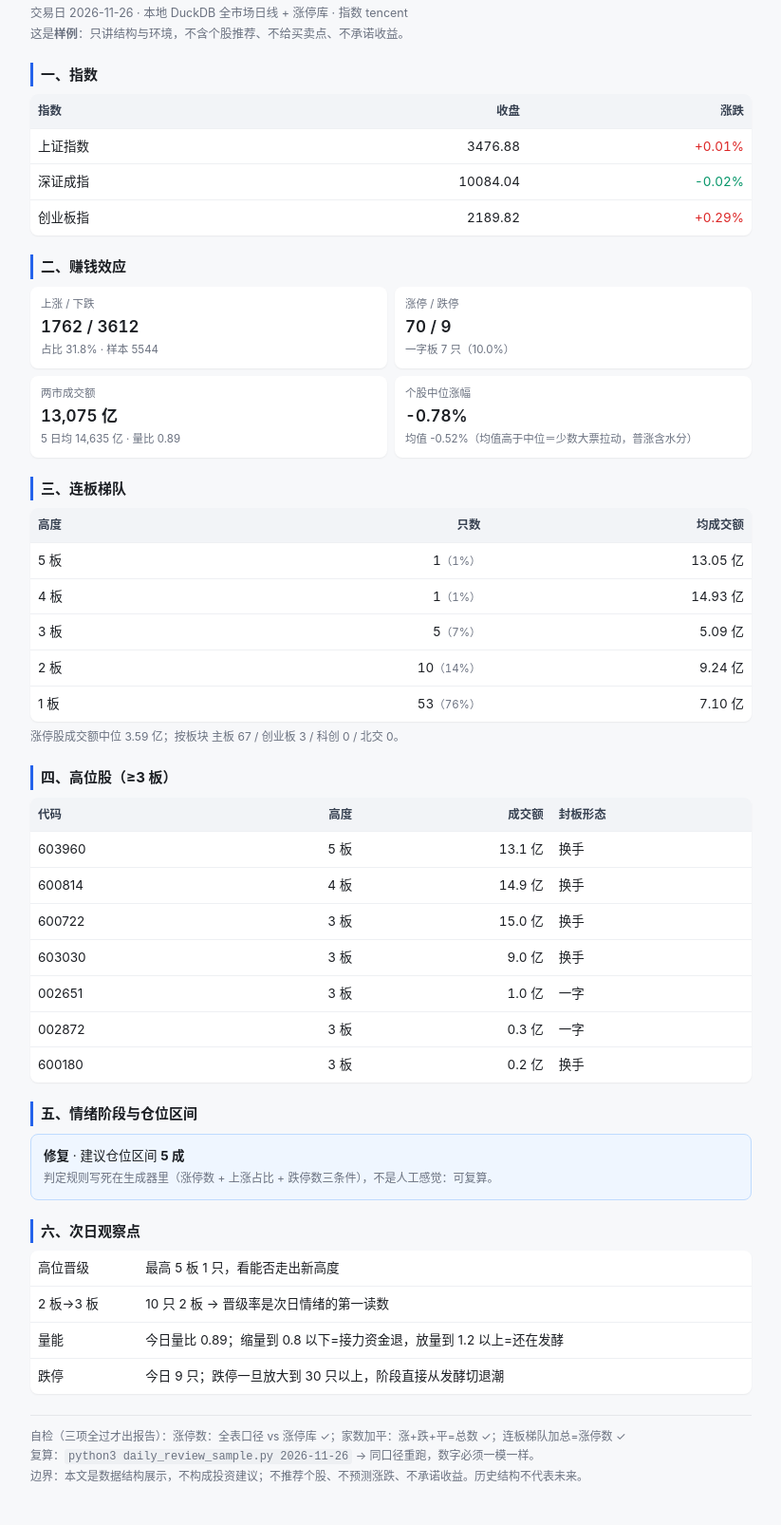
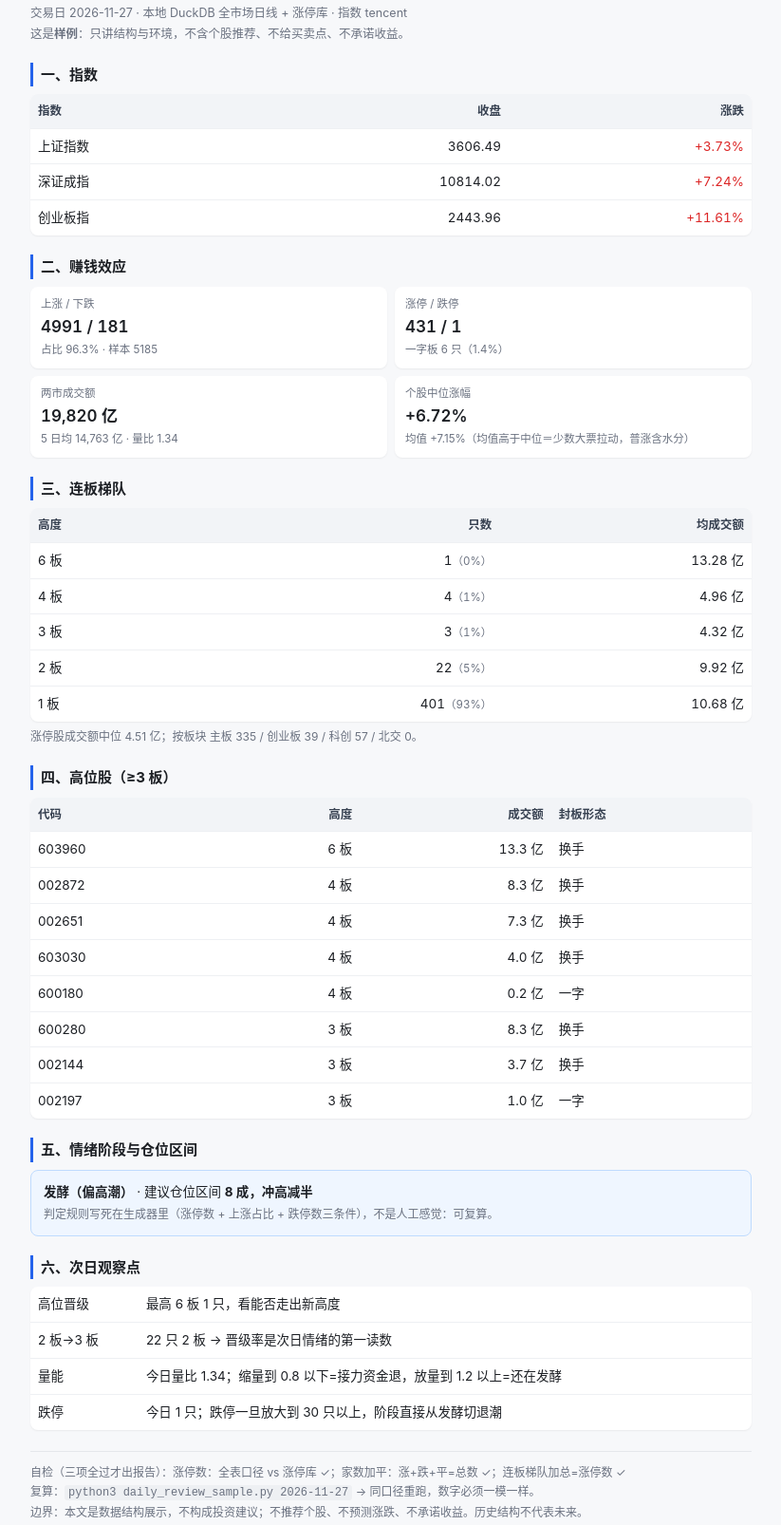
Before and after one commit to DANGNIANQIN/astock-sample-library, a plain HTML site: page day-report.html in a window 1280 px wide. Shown: the part 45-1651 px from the top of the page at 95% size, without its empty margins (228-1051 px from the left). Before the commit the page ends 1624 px from the top, so only its background shows below. Drawn offline with Linux system fonts and the light colour scheme.

Commit message:
日报样刊切到与 /live/ 同源的涨停库（11-27 · 涨停 431 与 meta 一致）

```diff
--- a/day-report.html
+++ b/day-report.html
@@ -1,6 +1,6 @@
 <!doctype html><html lang="zh-CN"><head><meta charset="utf-8">
 <meta name="viewport" content="width=device-width,initial-scale=1">
-<title>A股每日复盘样刊 · 2026-11-26</title>
+<title>A股每日复盘样刊 · 2026-11-27</title>
 <style>
 *{box-sizing:border-box}
 body{margin:0;padding:14px;font:15px/1.7 -apple-system,"PingFang SC","Noto Sans CJK SC",sans-serif;
@@ -30,47 +30,46 @@ box-shadow:0 1px 2px rgba(0,0,0,.06)}
 code{background:#eef0f3;padding:1px 4px;border-radius:3px;font-size:12px}
 </style></head><body><div class="wrap">
 <h1>A股每日复盘样刊</h1>
-<div class="sub">交易日 2026-11-26 · 本地 DuckDB 全市场日线 + 涨停库 · 指数 tencent<br>
+<div class="sub">交易日 2026-11-27 · 本地 DuckDB 全市场日线 + 涨停库 · 指数 tencent<br>
 这是<b>样例</b>：只讲结构与环境，不含个股推荐、不给买卖点、不承诺收益。</div>
 
 <h2>一、指数</h2>
-<table><tr><th>指数</th><th class="num">收盘</th><th class="num">涨跌</th></tr><tr><td>上证指数</td><td class='num'>3476.88</td><td class='num up'>+0.01%</td></tr><tr><td>深证成指</td><td class='num'>10084.04</td><td class='num dn'>-0.02%</td></tr><tr><td>创业板指</td><td class='num'>2189.82</td><td class='num up'>+0.29%</td></tr></table>
+<table><tr><th>指数</th><th class="num">收盘</th><th class="num">涨跌</th></tr><tr><td>上证指数</td><td class='num'>3606.49</td><td class='num up'>+3.73%</td></tr><tr><td>深证成指</td><td class='num'>10814.02</td><td class='num up'>+7.24%</td></tr><tr><td>创业板指</td><td class='num'>2443.96</td><td class='num up'>+11.61%</td></tr></table>
 
 <h2>二、赚钱效应</h2>
 <div class="kv">
-<div class="card"><div class="k">上涨 / 下跌</div><div class="v">1762 / 3612</div>
-<div class="k">占比 31.8% · 样本 5544</div></div>
-<div class="card"><div class="k">涨停 / 跌停</div><div class="v">70 / 9</div>
-<div class="k">一字板 7 只（10.0%）</div></div>
-<div class="card"><div class="k">两市成交额</div><div class="v">13,075 亿</div>
-<div class="k">5 日均 14,635 亿 · 量比 0.89</div></div>
-<div class="card"><div class="k">个股中位涨幅</div><div class="v">-0.78%</div>
-<div class="k">均值 -0.52%（均值高于中位＝少数大票拉动，普涨含水分）</div></div>
+<div class="card"><div class="k">上涨 / 下跌</div><div class="v">4991 / 181</div>
+<div class="k">占比 96.3% · 样本 5185</div></div>
+<div class="card"><div class="k">涨停 / 跌停</div><div class="v">431 / 1</div>
+<div class="k">一字板 6 只（1.4%）</div></div>
+<div class="card"><div class="k">两市成交额</div><div class="v">19,820 亿</div>
+<div class="k">5 日均 14,763 亿 · 量比 1.34</div></div>
+<div class="card"><div class="k">个股中位涨幅</div><div class="v">+6.72%</div>
+<div class="k">均值 +7.15%（均值高于中位＝少数大票拉动，普涨含水分）</div></div>
 </div>
 
 <h2>三、连板梯队</h2>
 <table><tr><th>高度</th><th class="num">只数</th><th class="num">均成交额</th></tr>
-<tr><td>5 板</td><td class='num'>1<span class='pc'>（1%）</span></td><td class='num'>13.05 亿</td></tr><tr><td>4 板</td><td class='num'>1<span class='pc'>（1%）</span></td><td class='num'>14.93 亿</td></tr><tr><td>3 板</td><td class='num'>5<span class='pc'>（7%）</span></td><td class='num'>5.09 亿</td></tr><tr><td>2 板</td><td class='num'>10<span class='pc'>（14%）</span></td><td class='num'>9.24 亿</td></tr><tr><td>1 板</td><td class='num'>53<span class='pc'>（76%）</span></td><td class='num'>7.10 亿</td></tr></table>
-<div class="note">涨停股成交额中位 3.59 亿；按板块 主板 67 / 创业板 3 / 科创 0 / 北交 0。</div>
+<tr><td>6 板</td><td class='num'>1<span class='pc'>（0%）</span></td><td class='num'>13.28 亿</td></tr><tr><td>4 板</td><td class='num'>4<span class='pc'>（1%）</span></td><td class='num'>4.96 亿</td></tr><tr><td>3 板</td><td class='num'>3<span class='pc'>（1%）</span></td><td class='num'>4.32 亿</td></tr><tr><td>2 板</td><td class='num'>22<span class='pc'>（5%）</span></td><td class='num'>9.92 亿</td></tr><tr><td>1 板</td><td class='num'>401<span class='pc'>（93%）</span></td><td class='num'>10.68 亿</td></tr></table>
+<div class="note">涨停股成交额中位 4.51 亿；按板块 主板 335 / 创业板 39 / 科创 57 / 北交 0。</div>
 
 <h2>四、高位股（≥3 板）</h2>
-<table><tr><th>代码</th><th class="num">高度</th><th class="num">成交额</th><th>封板形态</th></tr><tr><td>603960</td><td class='num'>5 板</td><td class='num'>13.1 亿</td><td>换手</td></tr><tr><td>600814</td><td class='num'>4 板</td><td class='num'>14.9 亿</td><td>换手</td></tr><tr><td>600722</td><td class='num'>3 板</td><td class='num'>15.0 亿</td><td>换手</td></tr><tr><td>603030</td><td class='num'>3 板</td><td class='num'>9.0 亿</td><td>换手</td></tr><tr><td>002651</td><td class='num'>3 板</td><td class='num'>1.0 亿</td><td>一字</td></tr><tr><td>002872</td><td class='num'>3 板</td><td class='num'>0.3 亿</td><td>一字</td></tr><tr><td>600180</td><td class='num'>3 板</td><td class='num'>0.2 亿</td><td>换手</td></tr></table>
+<table><tr><th>代码</th><th class="num">高度</th><th class="num">成交额</th><th>封板形态</th></tr><tr><td>603960</td><td class='num'>6 板</td><td class='num'>13.3 亿</td><td>换手</td></tr><tr><td>002872</td><td class='num'>4 板</td><td class='num'>8.3 亿</td><td>换手</td></tr><tr><td>002651</td><td class='num'>4 板</td><td class='num'>7.3 亿</td><td>换手</td></tr><tr><td>603030</td><td class='num'>4 板</td><td class='num'>4.0 亿</td><td>换手</td></tr><tr><td>600180</td><td class='num'>4 板</td><td class='num'>0.2 亿</td><td>一字</td></tr><tr><td>600280</td><td class='num'>3 板</td><td class='num'>8.3 亿</td><td>换手</td></tr><tr><td>002144</td><td class='num'>3 板</td><td class='num'>3.7 亿</td><td>换手</td></tr><tr><td>002197</td><td class='num'>3 板</td><td class='num'>1.0 亿</td><td>一字</td></tr></table>
 
 <h2>五、情绪阶段与仓位区间</h2>
-<div class="stage"><b>修复</b> · 建议仓位区间 <b>5 成</b><br>
+<div class="stage"><b>发酵（偏高潮）</b> · 建议仓位区间 <b>8 成，冲高减半</b><br>
 <span class="note">判定规则写死在生成器里（涨停数 + 上涨占比 + 跌停数三条件），不是人工感觉：可复算。</span></div>
 
 <h2>六、次日观察点</h2>
 <table>
-<tr><td>高位晋级</td><td>最高 5 板 1 只，看能否走出新高度</td></tr>
-<tr><td>2 板→3 板</td><td>10 只 2 板 → 晋级率是次日情绪的第一读数</td></tr>
-<tr><td>量能</td><td>今日量比 0.89；缩量到 0.8 以下=接力资金退，放量到 1.2 以上=还在发酵</td></tr>
-<tr><td>跌停</td><td>今日 9 只；跌停一旦放大到 30 只以上，阶段直接从发酵切退潮</td></tr>
+<tr><td>高位晋级</td><td>最高 6 板 1 只，看能否走出新高度</td></tr>
+<tr><td>2 板→3 板</td><td>22 只 2 板 → 晋级率是次日情绪的第一读数</td></tr>
+<tr><td>量能</td><td>今日量比 1.34；缩量到 0.8 以下=接力资金退，放量到 1.2 以上=还在发酵</td></tr>
+<tr><td>跌停</td><td>今日 1 只；跌停一旦放大到 30 只以上，阶段直接从发酵切退潮</td></tr>
 </table>
 
 <div class="foot">
 自检（三项全过才出报告）：涨停数：全表口径 vs 涨停库 ✓；家数加平：涨+跌+平=总数 ✓；连板梯队加总=涨停数 ✓<br>
-复算：<code>python3 daily_review_sample.py 2026-11-26</code> → 同口径重跑，数字必须一模一样。<br>
+复算：<code>python3 daily_review_sample.py 2026-11-27</code> → 同口径重跑，数字必须一模一样。<br>
 边界：本文是数据结构展示，不构成投资建议；不推荐个股、不预测涨跌、不承诺收益。历史结构不代表未来。
-</div></div><script defer src="hit.js"></script>
-</body></html>
+</div></div></body></html>
```
